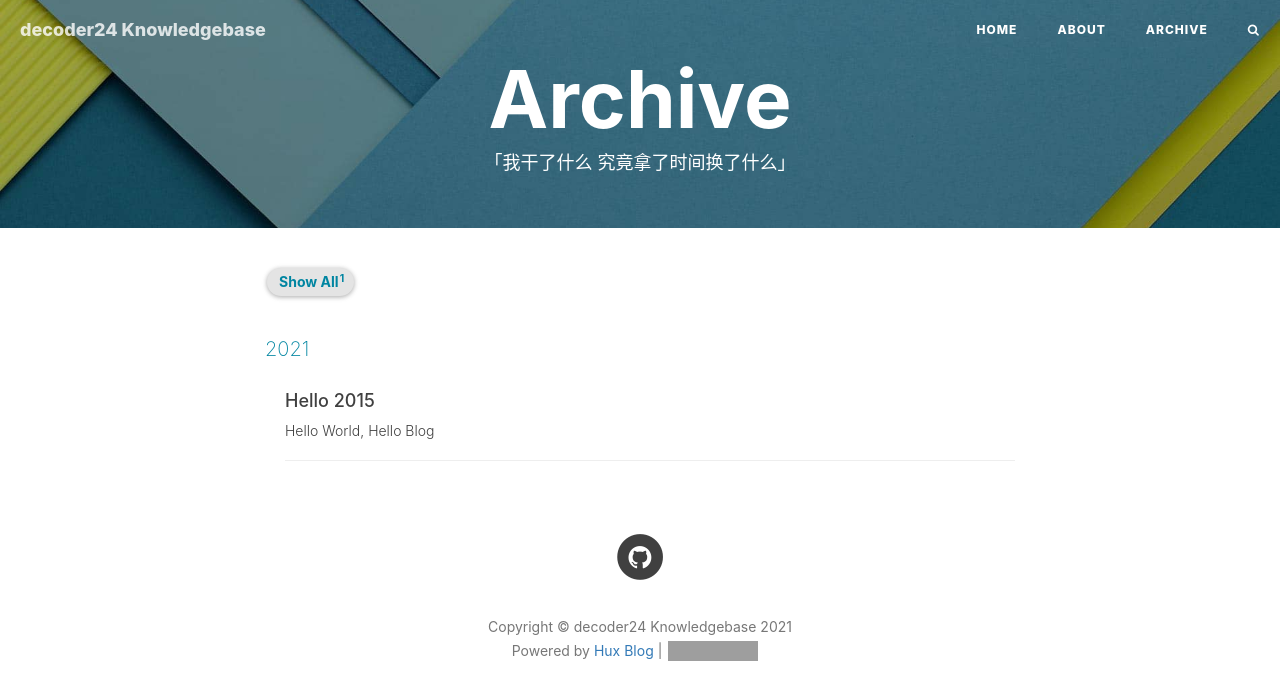
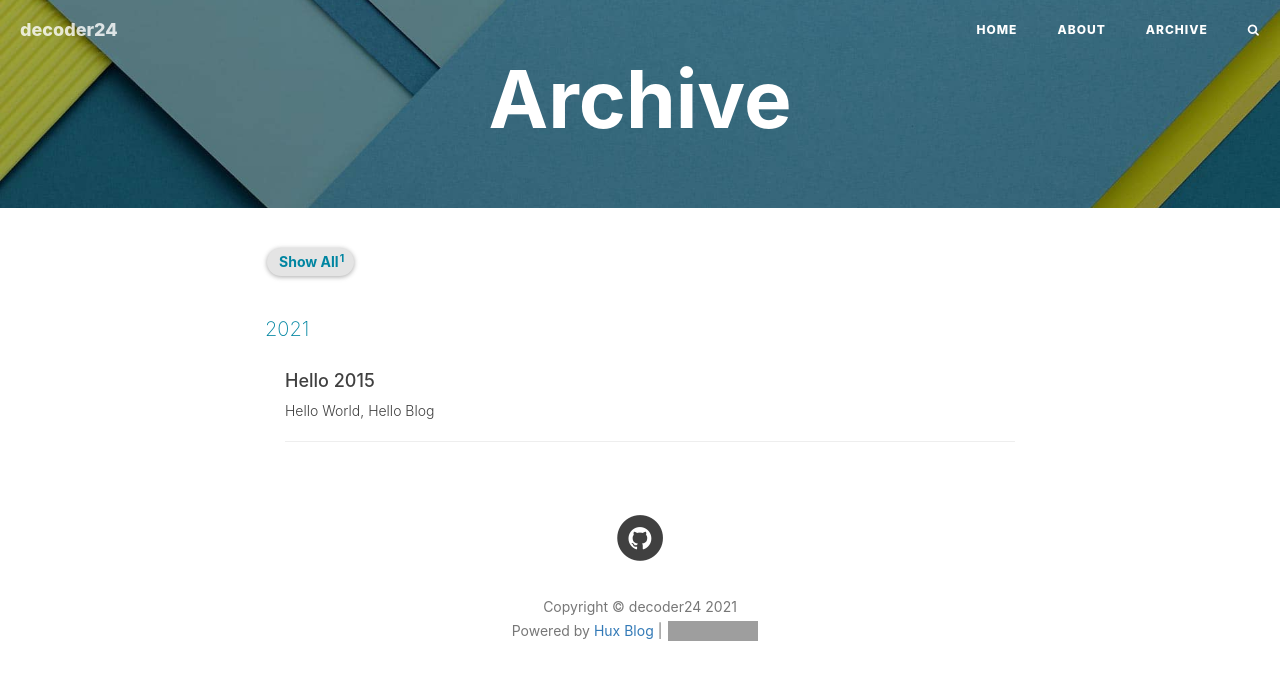
Before and after one commit to lukealpha/lukealpha.github.io, a Jekyll site: the page built from archive.html, in a window 1280 px wide. Shown: the top 700 px of the page. Built offline with Jekyll 4.4.1, drawn with Linux system fonts in a browser that asks for light colours; nearby versions of some CDN libraries; comment, search, counter and statistics services are not loaded; grey boxes are pictures that could not be loaded.

Commit message:
reloaded pages

```diff
--- a/_config.yml
+++ b/_config.yml
@@ -1,11 +1,11 @@
 # Site settings
-title: decoder24 Knowledgebase
-SEOTitle: decoder24 | Knowledgebase
+title: decoder24
+SEOTitle: decoder24
 header-img: img/home-bg.jpg
 # email: huxpro@gmail.com
 # description: ""
 # keyword: ""
-url: "https://huangxuan.me"              # your host, for absolute URL
+url: "https://decoder24.ml"              # your host, for absolute URL
 baseurl: ""                             # for example, '/blog' if your blog hosted on 'host/blog'
 
 # Publish posts or collection documents with a future date.
@@ -58,7 +58,7 @@ kramdown:
 
 
 # Disqus settings
-disqus_username: hux
+# disqus_username:
 
 # Netease settings
 netease_comment: false
@@ -70,8 +70,8 @@ netease_comment: false
 # ba_track_id: [your track id]
 
 # Google Analytics
-ga_track_id: 'UA-49627206-1'            # Format: UA-xxxxxx-xx
-ga_domain: huangxuan.me
+# ga_track_id:           # Format: UA-xxxxxx-xx
+# ga_domain:
 
 
 
--- a/about.html
+++ b/about.html
@@ -1,7 +1,6 @@
 ---
 layout: page
 title: "About"
-description: "《你是我的梦想》"
 header-img: "img/about-bg.jpg"
 multilingual: true
 ---
--- a/archive.html
+++ b/archive.html
@@ -1,7 +1,6 @@
 ---
 title: Archive
 layout: default
-description: "「我干了什么 究竟拿了时间换了什么」"
 header-img: "img/tag-bg.jpg"
 ---
 
```
Also changed, not shown: _includes/about/en.md (deleted, +0 -33 lines), _includes/about/zh.md (deleted, +0 -31 lines), 7 other files.
